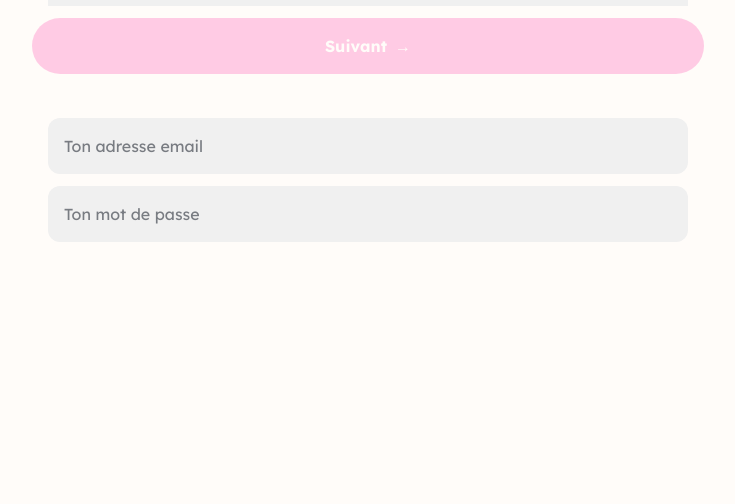
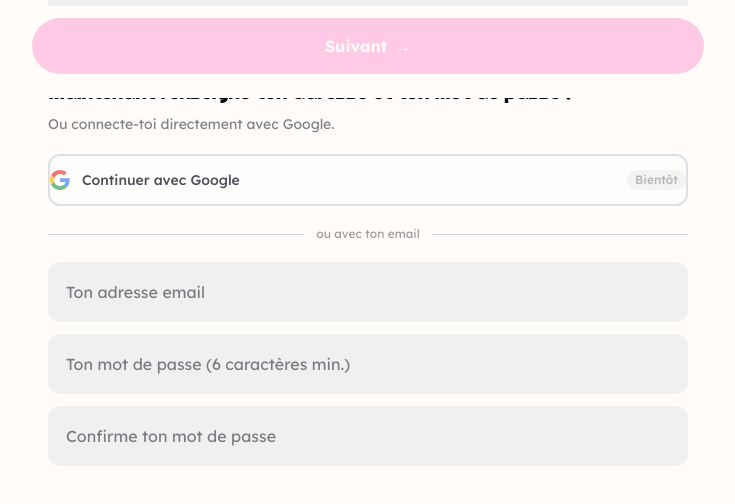
Before and after one commit to MatteoOliveira/HackatonNoCode, a Next.js app: page /inscription in a window 1280 px wide. Shown: the part 702-1206 px from the top of the page, without its empty margins (272-1007 px from the left). Before the commit the page ends 1056 px from the top, so only its background shows below. Built offline with nearby package versions, Linux system fonts and the light colour scheme.

Commit message:
feat(onboarding): step 1 – confirmation mdp avec validation live, bouton Google (désactivé/bientôt), séparateur ou/email

```diff
--- a/src/components/onboarding/OnboardingFlow.tsx
+++ b/src/components/onboarding/OnboardingFlow.tsx
@@ -16,7 +16,12 @@ const TOTAL = 6;
 function isStepValid(step: number, data: OnboardingData): boolean {
   switch (step) {
     case 1:
-      return data.pseudo.trim() !== "" && data.email.trim() !== "" && data.password.length >= 6;
+      return (
+        data.pseudo.trim() !== "" &&
+        data.email.trim() !== "" &&
+        data.password.length >= 6 &&
+        data.password === data.confirmPassword
+      );
     case 2:
       return data.pronouns !== "";
     case 3:
@@ -39,6 +44,7 @@ export default function OnboardingFlow() {
     pseudo: "",
     email: "",
     password: "",
+    confirmPassword: "",
     pronouns: "",
     pratique: "",
     besoin: "",
--- a/src/components/onboarding/steps/Step1.tsx
+++ b/src/components/onboarding/steps/Step1.tsx
@@ -5,15 +5,27 @@ const INPUT_STYLE: React.CSSProperties = {
   width: "100%",
   padding: "1rem",
   borderRadius: "0.75rem",
-  border: "none",
+  border: "2px solid transparent",
   backgroundColor: "#f0f0f0",
   fontSize: "1rem",
   fontFamily: "inherit",
   outline: "none",
   color: "var(--color-noir)",
+  transition: "border-color 0.2s",
+};
+
+const INPUT_ERROR_STYLE: React.CSSProperties = {
+  ...INPUT_STYLE,
+  borderColor: "var(--color-orange)",
+  backgroundColor: "#fff5f0",
 };
 
 export default function Step1({ data, update }: StepProps) {
+  const passwordMismatch =
+    data.confirmPassword.length > 0 && data.password !== data.confirmPassword;
+  const passwordTooShort =
+    data.password.length > 0 && data.password.length < 6;
+
   return (
     <div>
       <StepImage
@@ -23,6 +35,7 @@ export default function Step1({ data, update }: StepProps) {
         fallbackEmoji="🏸"
       />
 
+      {/* ── Section 1 : pseudo ── */}
       <h2 className="text-2xl font-bold mb-2" style={{ color: "var(--color-noir)" }}>
         Comment devons nous t&apos;appeler&nbsp;?
       </h2>
@@ -41,10 +54,55 @@ export default function Step1({ data, update }: StepProps) {
         aria-label="Ton prénom ou pseudo"
       />
 
-      <h3 className="text-xl font-bold mt-7 mb-5" style={{ color: "var(--color-noir)" }}>
+      {/* ── Section 2 : email + mdp ── */}
+      <h3 className="text-xl font-bold mt-8 mb-2" style={{ color: "var(--color-noir)" }}>
         Maintenant renseigne ton adresse et ton mot de passe&nbsp;:
       </h3>
+      <p className="text-sm opacity-50 mb-5" style={{ color: "var(--color-noir)" }}>
+        Ou connecte-toi directement avec Google.
+      </p>
 
+      {/* Bouton Google */}
+      <button
+        type="button"
+        disabled
+        className="w-full flex items-center justify-center gap-3 py-3.5 rounded-xl font-medium text-sm mb-5 border-2 transition-opacity"
+        style={{
+          borderColor: "#d1d5db",
+          backgroundColor: "#fff",
+          color: "var(--color-noir)",
+          opacity: 0.7,
+          cursor: "not-allowed",
+        }}
+        aria-label="Connexion avec Google (bientôt disponible)"
+        title="Connexion Google — à configurer"
+      >
+        {/* Logo Google SVG */}
+        <svg width="20" height="20" viewBox="0 0 48 48" aria-hidden="true">
+          <path fill="#EA4335" d="M24 9.5c3.54 0 6.71 1.22 9.21 3.6l6.85-6.85C35.9 2.38 30.47 0 24 0 14.62 0 6.51 5.38 2.56 13.22l7.98 6.19C12.43 13.72 17.74 9.5 24 9.5z"/>
+          <path fill="#4285F4" d="M46.98 24.55c0-1.57-.15-3.09-.38-4.55H24v9.02h12.94c-.58 2.96-2.26 5.48-4.78 7.18l7.73 6c4.51-4.18 7.09-10.36 7.09-17.65z"/>
+          <path fill="#FBBC05" d="M10.53 28.59c-.48-1.45-.76-2.99-.76-4.59s.27-3.14.76-4.59l-7.98-6.19C.92 16.46 0 20.12 0 24c0 3.88.92 7.54 2.56 10.78l7.97-6.19z"/>
+          <path fill="#34A853" d="M24 48c6.48 0 11.93-2.13 15.89-5.81l-7.73-6c-2.15 1.45-4.92 2.3-8.16 2.3-6.26 0-11.57-4.22-13.47-9.91l-7.98 6.19C6.51 42.62 14.62 48 24 48z"/>
+          <path fill="none" d="M0 0h48v48H0z"/>
+        </svg>
+        Continuer avec Google
+        <span
+          className="ml-auto text-xs px-2 py-0.5 rounded-full"
+          style={{ backgroundColor: "#f0f0f0", color: "#999" }}
+          aria-hidden="true"
+        >
+          Bientôt
+        </span>
+      </button>
+
+      {/* Séparateur */}
+      <div className="flex items-center gap-3 mb-5">
+        <div className="flex-1 h-px" style={{ backgroundColor: "#d1d5db" }} />
+        <span className="text-xs opacity-40">ou avec ton email</span>
+        <div className="flex-1 h-px" style={{ backgroundColor: "#d1d5db" }} />
+      </div>
+
+      {/* Champs email + mdp */}
       <div className="flex flex-col gap-3">
         <input
           type="email"
@@ -55,15 +113,42 @@ export default function Step1({ data, update }: StepProps) {
           autoComplete="email"
           aria-label="Ton adresse email"
         />
+
+        <div>
           <input
             type="password"
             value={data.password}
             onChange={(e) => update({ password: e.target.value })}
-          placeholder="Ton mot de passe"
-          style={INPUT_STYLE}
+            placeholder="Ton mot de passe (6 caractères min.)"
+            style={passwordTooShort ? INPUT_ERROR_STYLE : INPUT_STYLE}
             autoComplete="new-password"
             aria-label="Ton mot de passe"
+            aria-describedby={passwordTooShort ? "pwd-error" : undefined}
           />
+          {passwordTooShort && (
+            <p id="pwd-error" className="text-xs mt-1 ml-1" style={{ color: "var(--color-orange)" }}>
+              Le mot de passe doit contenir au moins 6 caractères.
+            </p>
+          )}
+        </div>
+
+        <div>
+          <input
+            type="password"
+            value={data.confirmPassword}
+            onChange={(e) => update({ confirmPassword: e.target.value })}
+            placeholder="Confirme ton mot de passe"
+            style={passwordMismatch ? INPUT_ERROR_STYLE : INPUT_STYLE}
+            autoComplete="new-password"
+            aria-label="Confirme ton mot de passe"
+            aria-describedby={passwordMismatch ? "confirm-error" : undefined}
+          />
+          {passwordMismatch && (
+            <p id="confirm-error" className="text-xs mt-1 ml-1" style={{ color: "var(--color-orange)" }}>
+              Les mots de passe ne correspondent pas.
+            </p>
+          )}
+        </div>
       </div>
     </div>
   );
--- a/src/components/onboarding/types.ts
+++ b/src/components/onboarding/types.ts
@@ -2,6 +2,7 @@ export interface OnboardingData {
   pseudo: string;
   email: string;
   password: string;
+  confirmPassword: string;
   pronouns: string;
   pratique: string;
   besoin: string;
```
Lines whose indentation alone changed are shown as unchanged.
